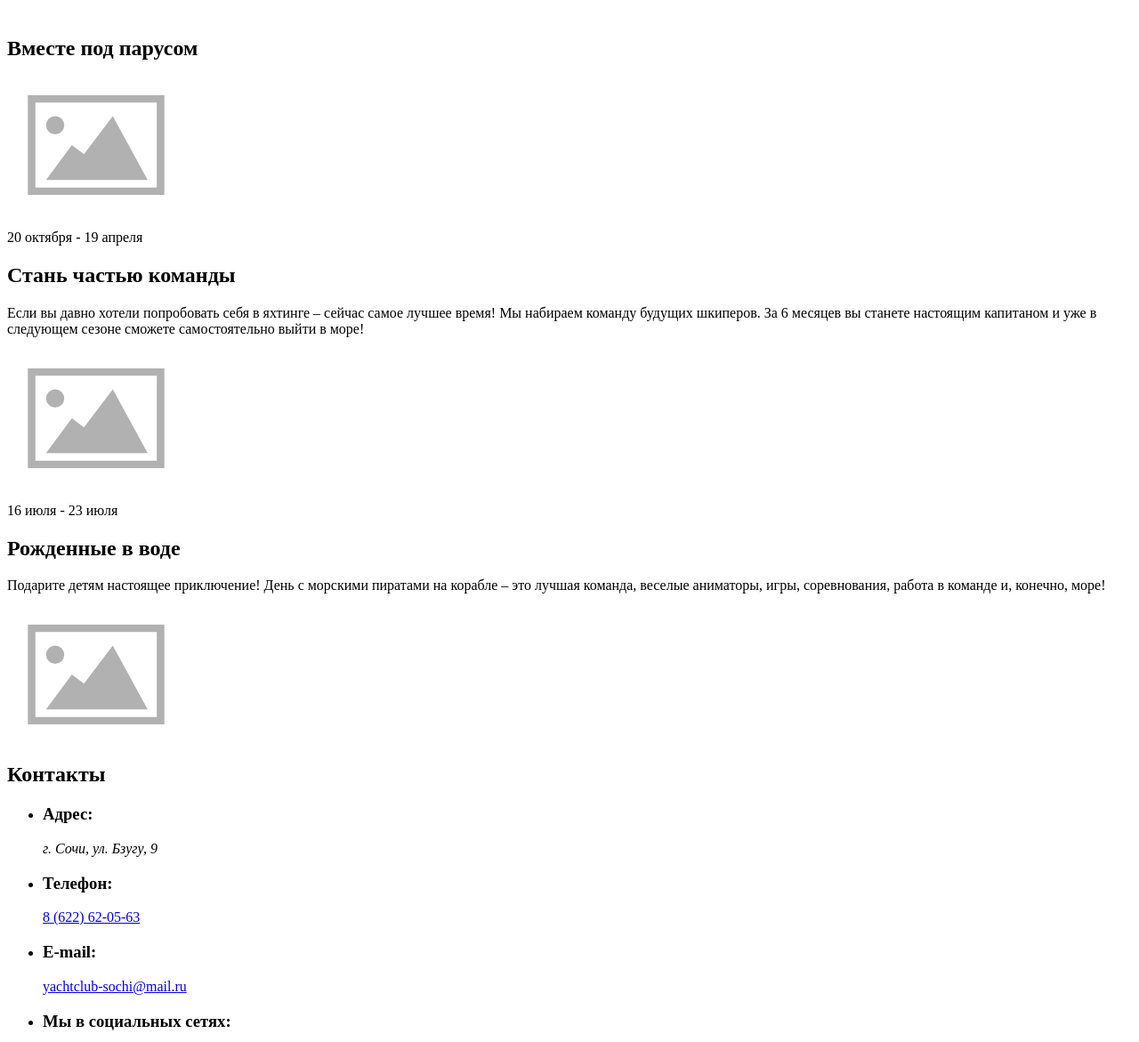
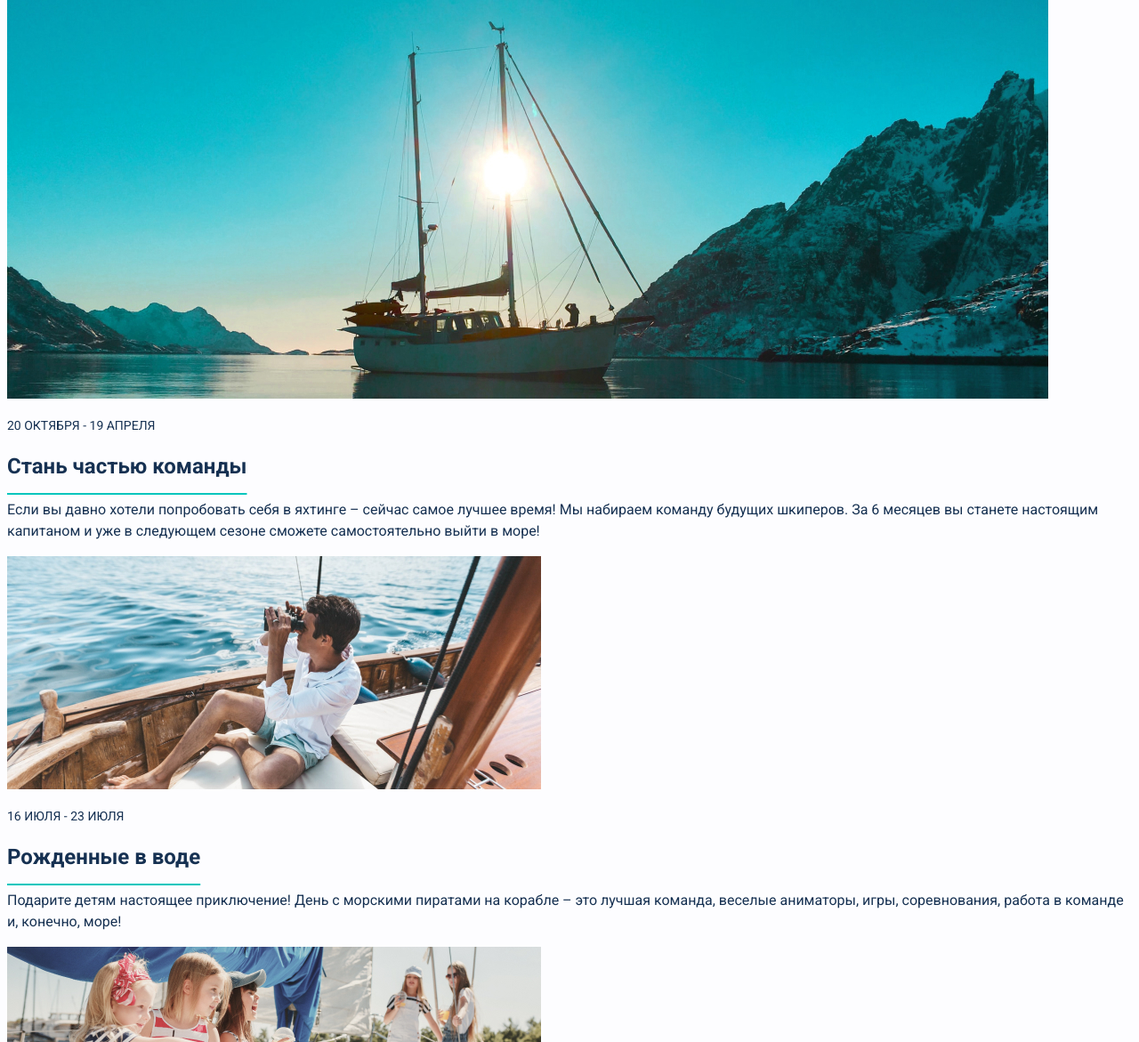
Before and after one commit to skinsprogram/sail-club, a plain HTML site: page sail-club/index.html in a window 1280 px wide. Shown: the part 435-1606 px from the top of the page at 89% size. Drawn offline with Linux system fonts and the light colour scheme.

Commit message:
basic styles
I prescribed the basic styling

```diff
--- /dev/null
+++ b/sail-club/css/style.css
@@ -0,0 +1,94 @@
+body {
+    font-family: "Roboto", sans-serif;
+    font-size: 16px;
+    line-height: 24px;
+    color: #163152;
+    background-color: #fdfdff;
+}
+
+.site-navigation-item a {
+    font-size: 14px;
+    line-height: 18px;
+    text-transform: uppercase;
+    color: #163152;
+    text-decoration: none;
+}
+
+.hero h1 {
+    font-style: italic;
+    font-weight: normal;
+    font-size: 44px;
+    line-height: 60px;
+    text-transform: uppercase;
+}
+
+.blog-article h2 {
+    font-size: 24px;
+    line-height: 34px;
+    text-decoration: underline;
+    text-decoration-color: #00c6bd;
+    text-decoration-thickness: 2px;
+    text-underline-offset: 15px;
+    text-underline-position: under;
+}
+
+.blog-article-date {
+    font-size: 14px;
+    line-height: 18px;
+    text-transform: uppercase;
+}
+
+.contacts h2 {
+    font-size: 24px;
+    line-height: 34px;
+    text-decoration: underline;
+    text-decoration-color: #00c6bd;
+    text-decoration-thickness: 2px;
+    text-underline-offset: 15px;
+    text-underline-position: under;
+}
+
+.contact-item {
+    font-size: 16px;
+    line-height: 22px;
+}
+
+.contact-item h3 {
+    font-size: 16px;
+    line-height: 22px;
+}
+
+.contact-item address {
+    font-style: normal;
+}
+
+.contact-item a {
+    color: #163152;
+    text-decoration: none;
+}
+
+.main-footer {
+    font-size: 10px;
+    line-height: 12px;
+}
+
+.footer-navigation-topics {
+    font-size: 14px;
+    line-height: 16px;
+}
+
+.footer-navigation-topic h2 {
+    font-size: 14px;
+    line-height: 18px;
+    text-transform: uppercase;
+}
+
+.footer-navigation-item a {
+    color: #163152;
+    text-decoration: none;
+}
+
+.policy a {
+    color: #163152;
+    text-decoration: none;
+}
--- a/sail-club/index.html
+++ b/sail-club/index.html
@@ -2,12 +2,16 @@
 <html lang="ru">
     <head>
         <meta charset="UTF-8">
+        <link rel="preconnect" href="https://fonts.googleapis.com">
+        <link rel="preconnect" href="https://fonts.gstatic.com" crossorigin>
+        <link href="https://fonts.googleapis.com/css2?family=Roboto:ital,wght@0,400;0,700;1,400&display=swap" rel="stylesheet">
+        <link href="css/style.css" rel="stylesheet">
         <title>Яхт-клуб</title>
     </head>
     <body class="page">
         <header class="page-header">
             <nav class="main-nav">
-                <a class="logo" href="#"><img src="img/placeholder.svg" alt="Логотип Яхт-клуба"></a>
+                <a class="logo" href="#"><img src="img/logo.svg" width="64" height="68" alt="Логотип Яхт-клуба"></a>
                 <ul class="site-navigation">
                     <li class="site-navigation-item"><a href="#">Наш клуб</a></li>
                     <li class="site-navigation-item"><a href="#">Регаты</a></li>
@@ -16,26 +20,26 @@
                     <li class="site-navigation-item"><a href="#">Новости</a></li>
                     <li class="site-navigation-item"><a href="#">Контакты</a></li>
                 </ul>
-                <a class="signin" href="#"><img src="img/placeholder.svg" alt="Кабинет пользователя"></a>
+                <a class="signin" href="#"><img src="img/user.svg" width="16" height="18" alt="Кабинет пользователя"></a>
             </nav>
         </header>
 
         <main class="main-content">
             <section class="hero">
                 <h1>Вместе под парусом</h1>
-                <img src="img/placeholder.svg" alt="Парусное судно на закате">
+                <img src="img/main-photo.jpg" width="1170" height="466" alt="Парусное судно на закате">
             </section>
             <article class="blog-article">
-                <p><time datetime="2021-10-20">20 октября</time> - <time datetime="2021-04-19">19 апреля</time></p>
+                <p class="blog-article-date"><time datetime="2021-10-20">20 октября</time> - <time datetime="2021-04-19">19 апреля</time></p>
                 <h2>Стань частью команды</h2>
-                <p>Если вы давно хотели попробовать себя в яхтинге – сейчас самое лучшее время! Мы набираем команду будущих шкиперов. За 6 месяцев вы станете настоящим капитаном и уже в следующем сезоне сможете самостоятельно выйти в море!</p>
-                <img class="blog-article-img" src="img/placeholder.svg" alt="Мужчина на яхте смотрит в бинокль">
+                <p class="blog-article-description">Если вы давно хотели попробовать себя в яхтинге – сейчас самое лучшее время! Мы набираем команду будущих шкиперов. За 6 месяцев вы станете настоящим капитаном и уже в следующем сезоне сможете самостоятельно выйти в море!</p>
+                <img class="blog-article-img" src="img/blog-photo-1.jpg" width="600" height="262" alt="Мужчина на яхте смотрит в бинокль">
             </article>
             <article class="blog-article">
-                <p><time datetime="2021-07-16">16 июля</time> - <time datetime="2021-07-23">23 июля</time></p>
+                <p class="blog-article-date"><time datetime="2021-07-16">16 июля</time> - <time datetime="2021-07-23">23 июля</time></p>
                 <h2>Рожденные в воде</h2>
-                <p>Подарите детям настоящее приключение! День с морскими пиратами на корабле – это лучшая команда, веселые аниматоры, игры, соревнования, работа в команде и, конечно, море!</p>
-                <img class="blog-article-img" src="img/placeholder.svg" alt="Дети и взрослые на яхте">
+                <p class="blog-article-description">Подарите детям настоящее приключение! День с морскими пиратами на корабле – это лучшая команда, веселые аниматоры, игры, соревнования, работа в команде и, конечно, море!</p>
+                <img class="blog-article-img" src="img/blog-photo-2.jpg" width="600" height="252" alt="Дети и взрослые на яхте">
             </article>
             <section class="contacts">
                 <h2>Контакты</h2>
@@ -55,18 +59,18 @@
                     <li class="contact-item">
                         <h3>Мы в социальных сетях:</h3>
                         <ul class="social-list">
-                            <li class="social-item"><a href="#"><img src="img/placeholder.svg" alt="Facebook"></a></li>
-                            <li class="social-item"><a href="#"><img src="img/placeholder.svg" alt="Twitter"></a></li>
-                            <li class="social-item"><a href="#"><img src="img/placeholder.svg" alt="Instagram"></a></li>
+                            <li class="social-item"><a href="#"><img src="img/facebook.svg" width="9" height="16" alt="Facebook"></a></li>
+                            <li class="social-item"><a href="#"><img src="img/twitter.svg" width="18" height="16" alt="Twitter"></a></li>
+                            <li class="social-item"><a href="#"><img src="img/instagram.svg" width="18" height="18" alt="Instagram"></a></li>
                         </ul>
                     </li>
                 </ul>
-                <img class="contacts-img" src="img/placeholder.svg" alt="Карта с адресом яхт клуба">
+                <img class="contacts-img" src="img/map.png" width="670" height="351" alt="Карта с адресом яхт клуба">
             </section>
         </main>
 
         <footer class="main-footer">
-            <a class="logo" href="#"><img src="img/placeholder.svg" alt="Логотип Яхт-клуба"></a>
+            <a class="logo" href="#"><img src="img/logo.svg" width="100" height="106" alt="Логотип Яхт-клуба"></a>
             <p class="policy"><a href="#">Политика конфиденциальности</a></p>
             <p class="copyright">Яхтклуб ©2020 Все права защищены</p>
             <ul class="footer-navigation-topics">
```
Also changed, not shown: sail-club/img/blog-photo-1.jpg (added), sail-club/img/blog-photo-2.jpg (added), sail-club/img/facebook.svg (added), sail-club/img/instagram.svg (added), sail-club/img/logo.svg (added), sail-club/img/main-photo.jpg (added), sail-club/img/map.png (added), sail-club/img/twitter.svg (added), sail-club/img/user.svg (added).
